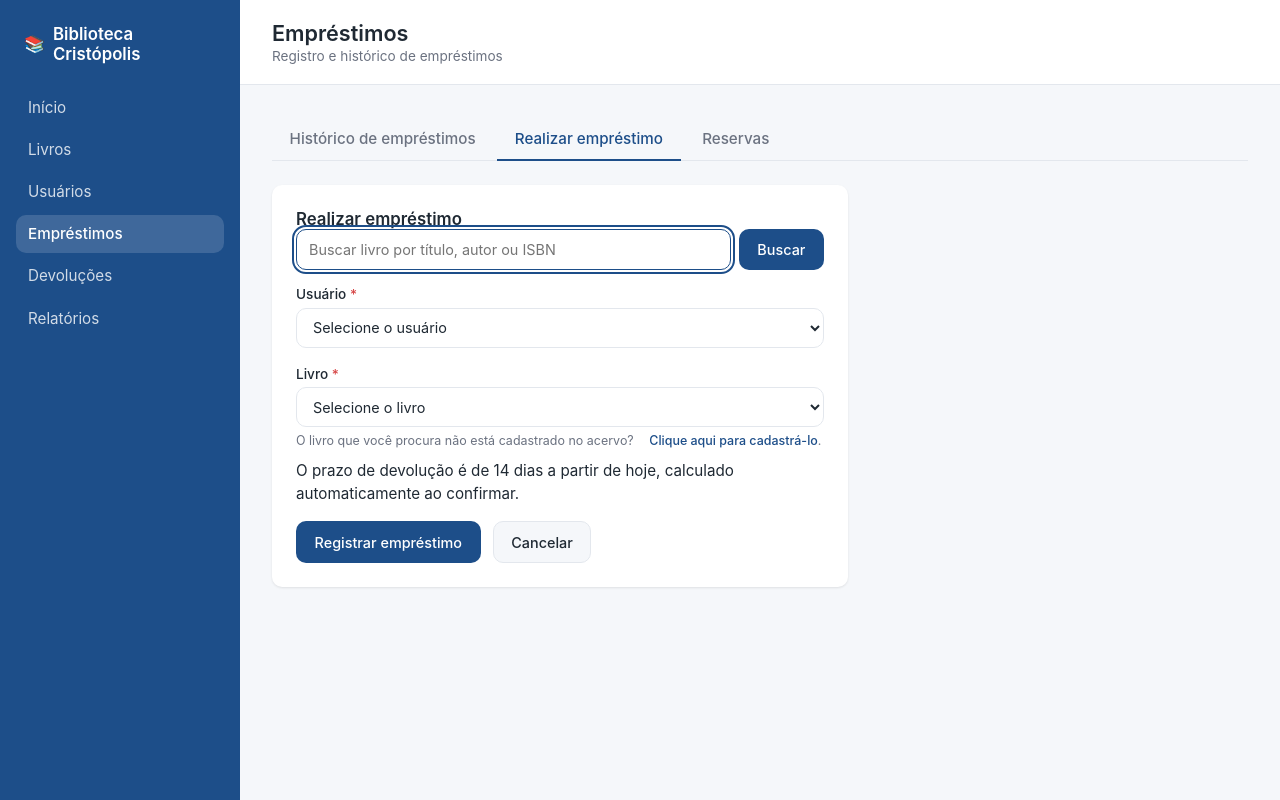
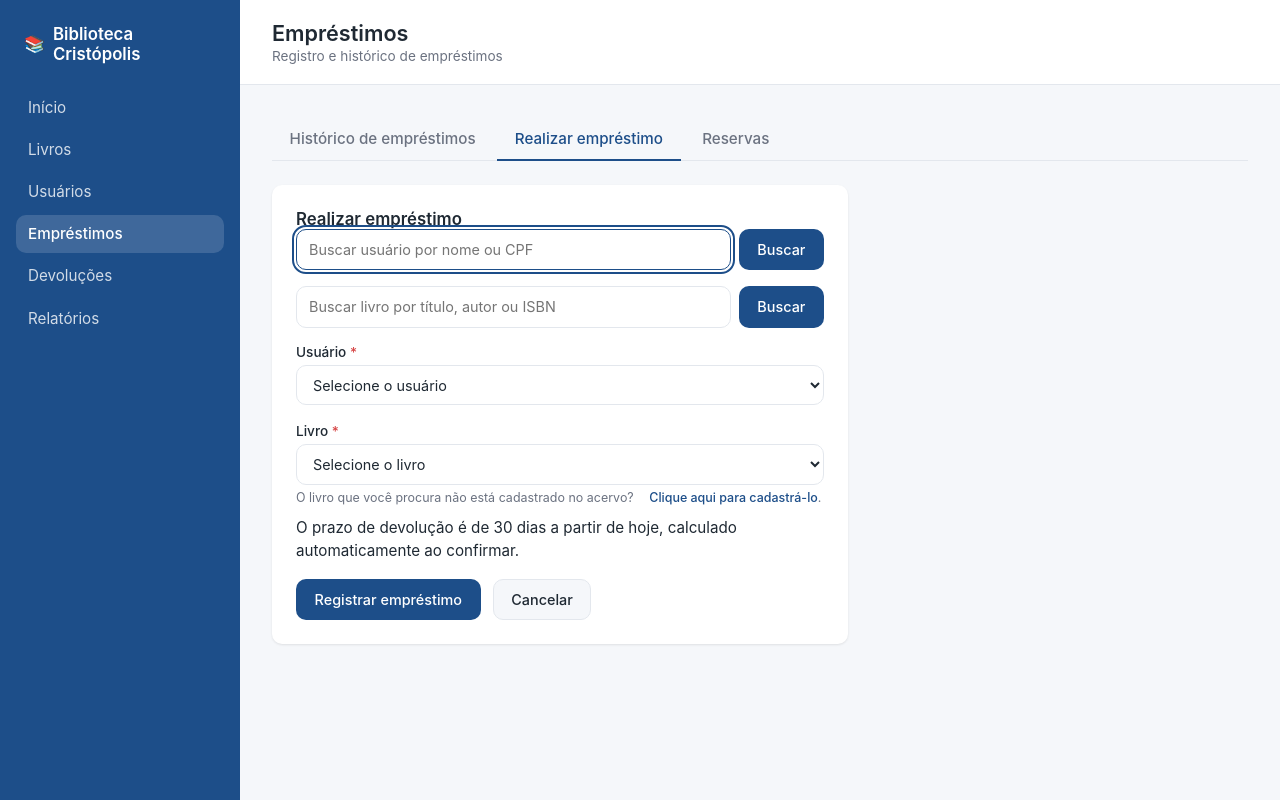
Before and after one commit to pi-ti-flavia-antonio/biblioteca-cristopolis, a Flask app: page /emprestimos/novo in a window 1280 px wide. Run offline with Flask 3, Linux system fonts and the light colour scheme; tables that the repository leaves empty hold one stand-in row (values such as "Sample post").

Commit message:
Adiciona busca de usuário no empréstimo e aumenta prazo para 30 dias
Mesmo padrão já usado para livro: campo de busca por nome ou CPF
(ignorando acentuação e pontuação), com os usuários encontrados
aparecendo como opções clicáveis, ou aviso de "nenhum usuário
encontrado" quando a busca não acha ninguém.

Também ajusta o prazo padrão de devolução de 14 para 30 dias.

Co-Authored-By: Claude Sonnet 5 <noreply@anthropic.com>

```diff
--- a/app/emprestimos/repository.py
+++ b/app/emprestimos/repository.py
@@ -4,7 +4,7 @@ from ..database import get_db
 from ..texto import normalizar
 
 POR_PAGINA = 25
-PRAZO_PADRAO_DIAS = 14
+PRAZO_PADRAO_DIAS = 30
 
 _SELECT_EMPRESTIMOS = """
     SELECT emp.id_emprestimo, emp.data_emprestimo, emp.data_devolucao_prevista,
--- a/app/emprestimos/routes.py
+++ b/app/emprestimos/routes.py
@@ -9,14 +9,15 @@ from ..usuarios import repository as usuarios_repository
 emprestimos_bp = Blueprint("emprestimos", __name__, url_prefix="/emprestimos")
 
 
-def _formulario(erros=None, selecionado_usuario="", selecionado_livro="", termo=""):
+def _formulario(erros=None, selecionado_usuario="", selecionado_livro="", termo="", termo_usuario=""):
     resposta = render_template(
         "emprestimos/formulario.html",
         aba="cadastrar",
         erros=erros or {},
-        usuarios=usuarios_repository.opcoes_para_emprestimo(),
+        usuarios=usuarios_repository.opcoes_para_emprestimo(termo_usuario),
         livros=livros_repository.opcoes_para_emprestimo(termo),
         termo=termo,
+        termo_usuario=termo_usuario,
         prazo_dias=repository.PRAZO_PADRAO_DIAS,
         selecionado_usuario=selecionado_usuario,
         selecionado_livro=selecionado_livro,
@@ -49,11 +50,13 @@ def cadastrar():
     if request.method == "GET":
         id_livro = request.args.get("id_livro", "")
         termo = request.args.get("q", "").strip()
-        return _formulario(selecionado_livro=id_livro, termo=termo)
+        termo_usuario = request.args.get("q_usuario", "").strip()
+        return _formulario(selecionado_livro=id_livro, termo=termo, termo_usuario=termo_usuario)
 
     id_usuario = request.form.get("id_usuario", type=int)
     id_livro = request.form.get("id_livro", type=int)
     termo = request.form.get("q", "").strip()
+    termo_usuario = request.form.get("q_usuario", "").strip()
 
     erros = {}
     if not id_usuario:
@@ -61,16 +64,16 @@ def cadastrar():
     if not id_livro:
         erros["id_livro"] = "Selecione o livro."
     if erros:
-        return _formulario(erros, str(id_usuario or ""), str(id_livro or ""), termo)
+        return _formulario(erros, str(id_usuario or ""), str(id_livro or ""), termo, termo_usuario)
 
     try:
         _, prevista = repository.criar(id_usuario, id_livro)
     except repository.LivroIndisponivel:
         erros["id_livro"] = "Este livro não tem exemplares disponíveis no momento."
-        return _formulario(erros, str(id_usuario), str(id_livro), termo)
+        return _formulario(erros, str(id_usuario), str(id_livro), termo, termo_usuario)
     except repository.UsuarioComPendencia:
         erros["id_usuario"] = "Este usuário já está com um livro emprestado e precisa devolvê-lo antes de pegar outro."
-        return _formulario(erros, str(id_usuario), str(id_livro), termo)
+        return _formulario(erros, str(id_usuario), str(id_livro), termo, termo_usuario)
 
     flash(f"Empréstimo registrado. Devolução prevista para {prevista.strftime('%d/%m/%Y')}.", "success")
     return redirect(url_for("emprestimos.cadastrar"))
--- a/app/templates/emprestimos/formulario.html
+++ b/app/templates/emprestimos/formulario.html
@@ -11,21 +11,48 @@
     <h2 id="form-heading">Realizar empréstimo</h2>
 
     <form class="search" method="get" action="{{ url_for('emprestimos.cadastrar') }}" role="search">
+        <label class="visually-hidden" for="q_usuario">Pesquisar usuário</label>
+        <input id="q_usuario" class="input" type="search" name="q_usuario" value="{{ termo_usuario }}" placeholder="Buscar usuário por nome ou CPF" autofocus>
+        <input type="hidden" name="q" value="{{ termo }}">
+        <button class="button button--primary" type="submit">Buscar</button>
+        {% if termo_usuario %}
+        <a class="button button--secondary" href="{{ url_for('emprestimos.cadastrar', q=termo or None) }}">Limpar</a>
+        {% endif %}
+    </form>
+
+    <form class="search" method="get" action="{{ url_for('emprestimos.cadastrar') }}" role="search">
         <label class="visually-hidden" for="q">Pesquisar livro</label>
-        <input id="q" class="input" type="search" name="q" value="{{ termo }}" placeholder="Buscar livro por título, autor ou ISBN" autofocus>
+        <input id="q" class="input" type="search" name="q" value="{{ termo }}" placeholder="Buscar livro por título, autor ou ISBN">
+        <input type="hidden" name="q_usuario" value="{{ termo_usuario }}">
         <button class="button button--primary" type="submit">Buscar</button>
         {% if termo %}
-        <a class="button button--secondary" href="{{ url_for('emprestimos.cadastrar') }}">Limpar</a>
+        <a class="button button--secondary" href="{{ url_for('emprestimos.cadastrar', q_usuario=termo_usuario or None) }}">Limpar</a>
         {% endif %}
     </form>
 
     <form method="post" class="form" novalidate>
         <input type="hidden" name="csrf_token" value="{{ csrf_token() }}">
         <input type="hidden" name="q" value="{{ termo }}">
+        <input type="hidden" name="q_usuario" value="{{ termo_usuario }}">
 
         <div class="form__grid">
             <div class="field field--wide">
                 <label for="id_usuario">Usuário <span class="field__required" title="Obrigatório">*</span></label>
+                {% if termo_usuario %}
+                    {% if usuarios %}
+                    <div class="radio-list" role="radiogroup" aria-label="Usuários encontrados para &quot;{{ termo_usuario }}&quot;">
+                        {% for usuario in usuarios %}
+                        <label class="radio-list__item">
+                            <input type="radio" name="id_usuario" value="{{ usuario.id_usuario }}"
+                                   {%- if selecionado_usuario == usuario.id_usuario|string %} checked{% endif %}>
+                            {{ usuario.nome }} ({{ usuario.cpf | cpf }})
+                        </label>
+                        {% endfor %}
+                    </div>
+                    {% else %}
+                    <p class="field__hint">Nenhum usuário encontrado para "{{ termo_usuario }}".</p>
+                    {% endif %}
+                {% else %}
                 <select id="id_usuario" name="id_usuario" class="input{% if erros.id_usuario %} input--error{% endif %}">
                     <option value="">Selecione o usuário</option>
                     {% for usuario in usuarios %}
@@ -34,9 +61,10 @@
                     </option>
                     {% endfor %}
                 </select>
+                {% endif %}
                 {% if erros.id_usuario %}
                 <p class="field__error">{{ erros.id_usuario }}</p>
-                {% elif not usuarios %}
+                {% elif not usuarios and not termo_usuario %}
                 <p class="field__hint">Nenhum usuário cadastrado. <a class="link-action" href="{{ url_for('usuarios.cadastrar') }}">Cadastrar usuário</a></p>
                 {% endif %}
             </div>
--- a/app/usuarios/repository.py
+++ b/app/usuarios/repository.py
@@ -59,9 +59,15 @@ def total_usuarios():
     return get_db().execute("SELECT COUNT(*) FROM usuario").fetchone()[0]
 
 
-def opcoes_para_emprestimo():
-    """Todos os usuários, para o formulário de empréstimo."""
-    return get_db().execute(f"{_SELECT_USUARIOS} ORDER BY normalizar(nome)").fetchall()
+def opcoes_para_emprestimo(termo=""):
+    """Usuários para o formulário de empréstimo.
+
+    Aceita um termo opcional (nome ou CPF) para filtrar a lista.
+    """
+    filtro, parametros = _filtro_busca(termo)
+    return get_db().execute(
+        f"{_SELECT_USUARIOS} {filtro} ORDER BY normalizar(nome)", parametros
+    ).fetchall()
 
 
 def contar_emprestimos(id_usuario):
```
Also changed, not shown: tests/test_emprestimos.py (+39 -2 lines).
